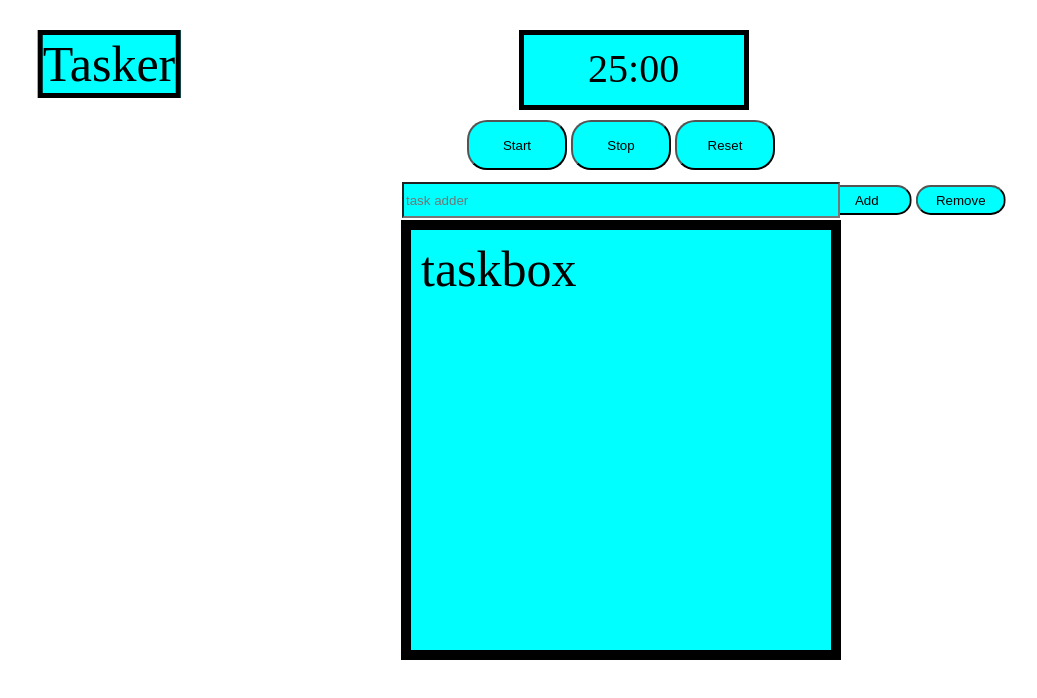
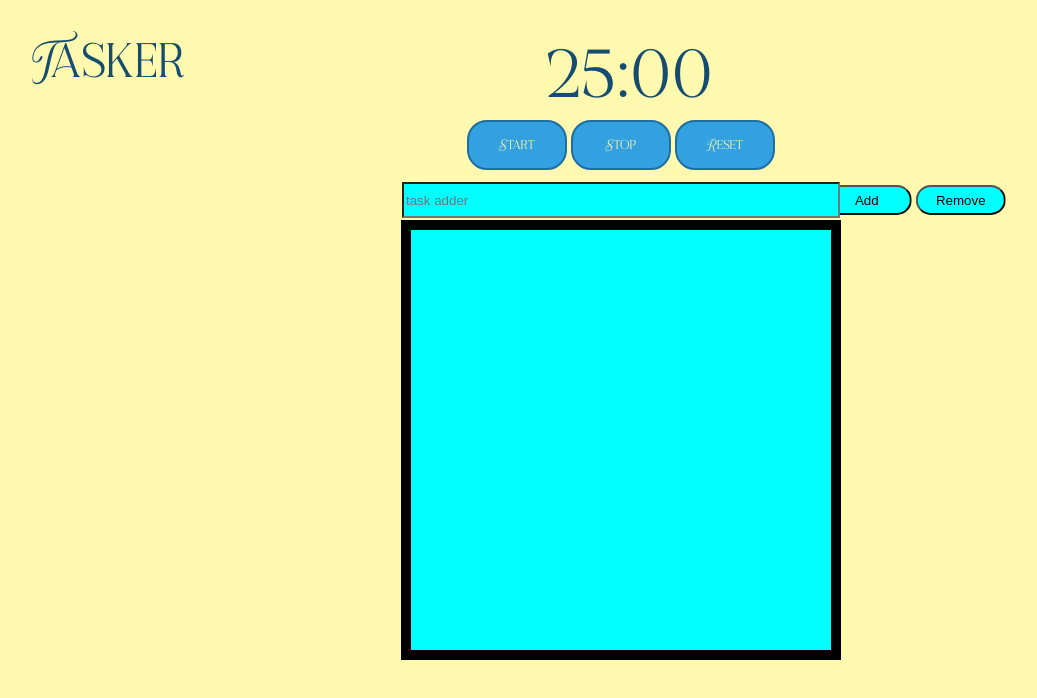
Before and after one commit to aradhanaroshini/tasker, a plain HTML site: page index.html in a window 1280 px wide. Shown: the whole page, without its empty margins (19-1056 px from the left). Drawn offline with Linux system fonts and the light colour scheme.

Commit message:
trying js

```diff
--- a/index.html
+++ b/index.html
@@ -16,20 +16,26 @@
         </a>
     </div>
     <div class="buttons">
+        <a>
         <button id="button">Start</button>
+        </a>
+        <a>
         <button id="button">Stop</button>
-        <button id="button">Reset</button>
+        </a>
+        <a><button id="button">Reset</button>
+        </a>
     </div>
-    <div class="taskbox" >
-        taskbox
+    <div class="taskbox" id="todo" >
+
     </div>
     <div class="taskbutton">
-        <button id="button1">Add</button>
-        <button id="button1">Remove</button>
+
+        <button id="addTask" class="button1">Add</button>
+        <button id="removeTask" class="button1">Remove</button>
     </div>
 
     <div >
-        <input class="taskadder" placeholder="task adder">
+        <input id="task" class="taskadder" placeholder="task adder">
 
     </div>
 
--- a/style.css
+++ b/style.css
@@ -1,5 +1,10 @@
+@font-face {
+    font-family:femme;
+    src: url(font/LafemmevibeRegular-DOD83.otf);
+}
+
 *{
-    background-color: F5FAE1;
+    background-color: #FFF9AF;
     margin:0;
 }
 .taskbox{
@@ -24,8 +29,8 @@
     transform: translate(-50%,-50%);
 }
 .podomoro{
-    background-color: aqua;
-    border: 5px solid black;
+    font-family: 'femme', Courier, monospace;
+    color: #154D71;
     height:50px;
     width:200px;
     padding:10px;
@@ -33,16 +38,24 @@
     position: absolute;
     left:42%;
     text-align: center;
-    font-size:40px;
+    font-size:70px;
 }
 .buttons{
     position: absolute;
     top:15%;
     left:50%;
     transform:translate(-50%);
+    cursor: pointer;
+}
+#buttons:active{
+    background-color: #FFF9AF;
+    color: #33A1E0;
 }
 #button{
-    background-color: aqua;
+    border: 2px solid #1C6EA4;
+    background-color: #33A1E0;
+    color: #FFF9AF;
+    font-family: 'femme', Courier, monospace;
     height: 50px;
     width:100px;
     border-radius: 20px;
@@ -53,19 +66,19 @@
     left:70%;
     transform: translate(-30%,-50%);
 }
-#button1{
+.button1{
     background-color: aqua;
     height: 30px;
     width: 90px;
     border-radius: 20px;
 }
 .tasker{
-    background-color: aqua;
+    font-family: 'femme', Courier, monospace;
+    color: #154D71;
     position: absolute;
     top:8%;
     left: 10%;
     transform: translate(-50%,-50%);
     text-align: center;
     font-size: 50px;
-    border: 5px solid black;
 }
--- a/work.js
+++ b/work.js
@@ -0,0 +1,3 @@
+document.getElementById('addTask').addEventListener('click',function(){
+    document.getElementById('todo').innerHTML==document.getElementById('task').value;
+});
```
Also changed, not shown: font/LafemmevibeRegular-DOD83.otf (added).
